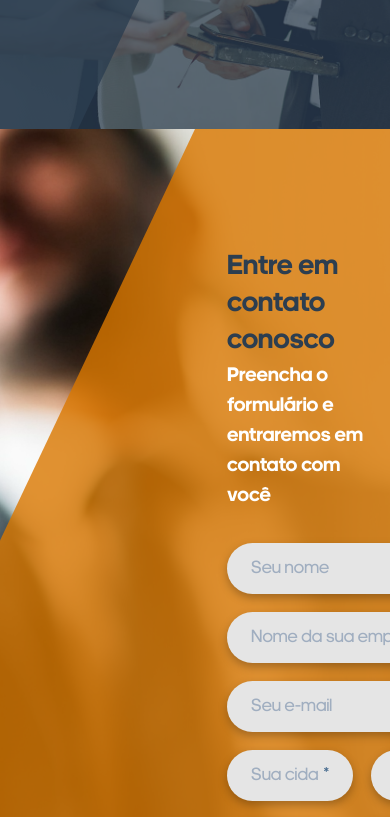
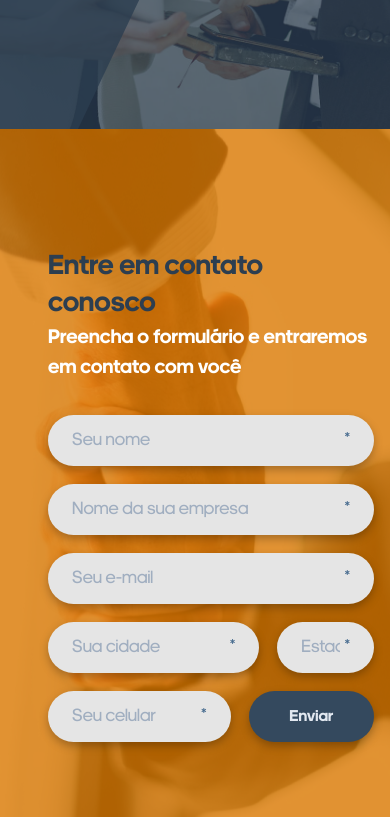
Before and after one commit to carlos3duardo/site-fvgestao, a Next.js app: page / in a window 390 px wide. Shown: the part 5160-5977 px from the top of the page. Built offline with nearby package versions, Linux system fonts and the light colour scheme.

Commit message:
Sessão de contato responsiva

```diff
--- a/src/components/Layout/Contato/index.tsx
+++ b/src/components/Layout/Contato/index.tsx
@@ -17,22 +17,19 @@ export default function Contato(): JSX.Element {
       width="100%"
       backgroundImage="url(/img/contato-background.png)"
       backgroundRepeat="no-repeat"
-      backgroundPosition="center center"
-      backgroundSize="cover"
+      backgroundPosition={{
+        base: 'left center',
+        lg: 'center center',
+      }}
+      backgroundSize={{ base: 'auto', lg: 'cover' }}
       justifyContent="flex-end"
       overflow="hidden"
-    >
-      <Container>
-        <Flex
-          direction="row"
-          justifyContent="flex-end"
-          padding="120px 0"
       position="relative"
     >
       <chakra.div
         position="absolute"
         top="0"
-            left="50%"
+        left={{ base: '0', lg: '50%' }}
         width="100%"
         height="100%"
         backgroundColor="orange.600"
@@ -48,9 +45,22 @@ export default function Contato(): JSX.Element {
           borderWidth: '0 0 100vh 400px',
           borderColor: 'transparent',
           borderBottomColor: `orange.600`,
+          display: { base: 'none', lg: 'block' },
         }}
       />
-          <Box width="50%" position="relative" zIndex="1" padding="0 0 0 2rem">
+      <Container>
+        <Flex
+          direction="row"
+          justifyContent="flex-end"
+          padding="120px 0"
+          position="relative"
+        >
+          <Box
+            width={{ base: '100%', lg: '50%' }}
+            position="relative"
+            zIndex="1"
+            padding="0 0 0 2rem"
+          >
             <Heading
               as="h2"
               color="background.dark"
```
Lines whose indentation alone changed are shown as unchanged.
